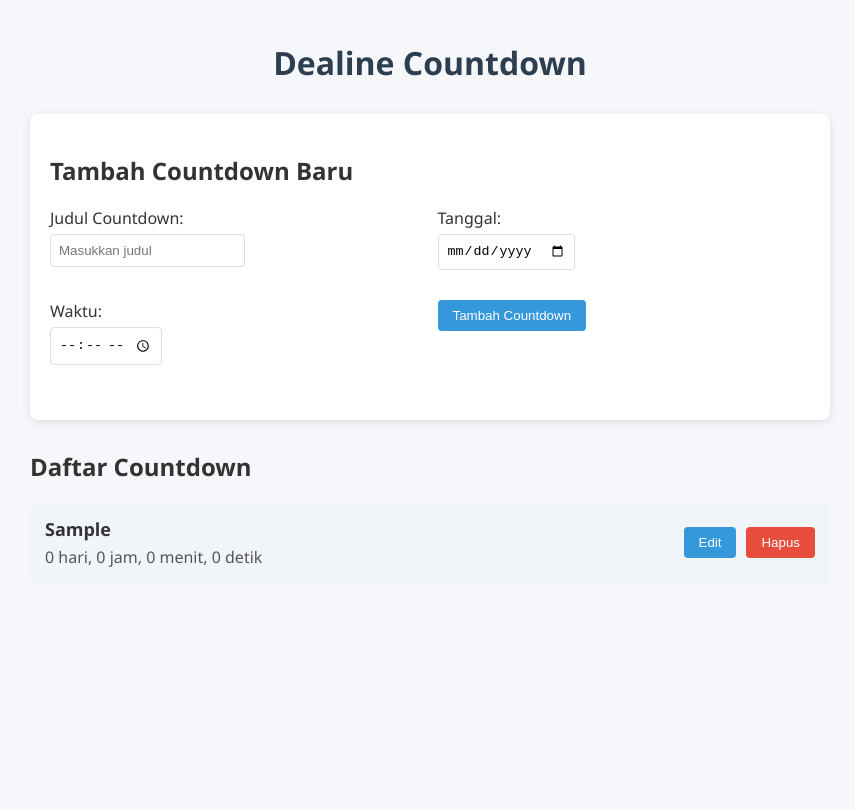
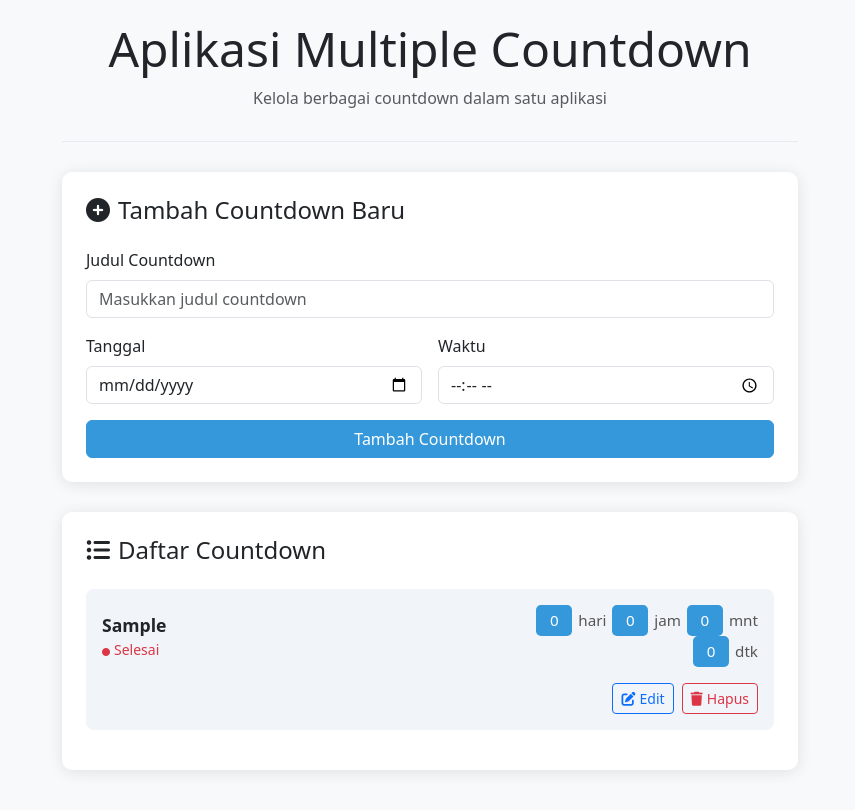
Before and after one commit to bluesky4047/Idul-Fitri-2025, a plain HTML site: page DL.html in a window 1280 px wide. Both pictures are taken after typing "Sample", "2020-01-15", "10:30" into the empty fields and a click on the button "Tambah Countdown". Shown: the whole page, without its empty margins (210-1065 px from the left). Drawn offline with nearby package versions, Linux system fonts and the light colour scheme.

Commit message:
Update DL.html

```diff
--- a/DL.html
+++ b/DL.html
@@ -4,136 +4,144 @@
     <meta charset="UTF-8">
     <meta name="viewport" content="width=device-width, initial-scale=1.0">
     <title>Aplikasi Multiple Countdown</title>
+    <!-- Bootstrap CSS -->
+    <link href="https://cdnjs.cloudflare.com/ajax/libs/bootstrap/5.3.0/css/bootstrap.min.css" rel="stylesheet">
+    <!-- Font Awesome untuk ikon -->
+    <link href="https://cdnjs.cloudflare.com/ajax/libs/font-awesome/6.4.0/css/all.min.css" rel="stylesheet">
     <style>
         body {
-            font-family: 'Segoe UI', Tahoma, Geneva, Verdana, sans-serif;
-            max-width: 800px;
-            margin: 0 auto;
-            padding: 20px;
-            background-color: #f5f7fa;
-            color: #333;
-        }
-        h1 {
-            color: #2c3e50;
-            text-align: center;
-            margin-bottom: 30px;
+            background-color: #f8f9fa;
+            padding-top: 20px;
+            padding-bottom: 40px;
         }
         .countdown-container {
             background-color: white;
-            border-radius: 8px;
-            box-shadow: 0 2px 10px rgba(0, 0, 0, 0.1);
-            padding: 20px;
+            border-radius: 10px;
+            box-shadow: 0 2px 15px rgba(0, 0, 0, 0.1);
             margin-bottom: 30px;
-        }
-        .countdown-form {
-            display: grid;
-            grid-template-columns: 1fr 1fr;
-            gap: 15px;
-            margin-bottom: 20px;
-        }
-        .countdown-list {
-            margin-top: 30px;
         }
         .countdown-item {
             background-color: #f1f5f9;
             border-radius: 8px;
-            padding: 15px;
             margin-bottom: 15px;
-            display: flex;
-            justify-content: space-between;
-            align-items: center;
+            transition: transform 0.2s;
         }
-        .countdown-info {
-            flex-grow: 1;
+        .countdown-item:hover {
+            transform: translateY(-2px);
+            box-shadow: 0 4px 8px rgba(0, 0, 0, 0.1);
         }
         .countdown-title {
             font-weight: bold;
-            font-size: 18px;
-            margin-bottom: 5px;
+            font-size: 1.1rem;
         }
         .countdown-time {
-            font-size: 16px;
+            font-size: 0.95rem;
             color: #555;
         }
-        .countdown-actions {
-            display: flex;
-            gap: 10px;
-        }
-        button {
+        .countdown-digit {
             background-color: #3498db;
             color: white;
-            border: none;
-            border-radius: 4px;
-            padding: 8px 15px;
-            cursor: pointer;
-            transition: background-color 0.2s;
+            border-radius: 5px;
+            padding: 4px 8px;
+            margin: 0 2px;
+            display: inline-block;
+            min-width: 36px;
+            text-align: center;
         }
-        button:hover {
+        .countdown-empty {
+            text-align: center;
+            padding: 40px 0;
+            color: #6c757d;
+        }
+        .btn-primary {
+            background-color: #3498db;
+            border-color: #3498db;
+        }
+        .btn-primary:hover {
             background-color: #2980b9;
+            border-color: #2980b9;
         }
-        button.delete {
+        .btn-danger {
             background-color: #e74c3c;
+            border-color: #e74c3c;
         }
-        button.delete:hover {
+        .btn-danger:hover {
             background-color: #c0392b;
+            border-color: #c0392b;
         }
-        input, select {
-            padding: 8px;
-            border: 1px solid #ddd;
-            border-radius: 4px;
+        .page-header {
+            margin-bottom: 30px;
+            border-bottom: 1px solid #e9ecef;
+            padding-bottom: 15px;
         }
-        label {
-            display: block;
-            margin-bottom: 5px;
-            font-weight: 500;
-        }
-        .form-group {
-            margin-bottom: 15px;
-        }
-        .edit-form {
-            background-color: #fff;
-            border-radius: 8px;
-            padding: 15px;
-            margin-top: 10px;
+        @media (max-width: 576px) {
+            .countdown-time {
+                font-size: 0.85rem;
+            }
+            .countdown-actions {
+                display: flex;
+                margin-top: 10px;
+                justify-content: flex-end;
+            }
+            .countdown-digit {
+                min-width: 30px;
+                padding: 2px 5px;
+                font-size: 0.85rem;
+            }
         }
     </style>
 </head>
 <body>
-    <h1>Dealine Countdown</h1>
+    <div class="container">
+        <div class="row justify-content-center">
+            <div class="col-lg-8 col-md-10 col-sm-12">
+                <div class="page-header text-center">
+                    <h1 class="display-5">Aplikasi Multiple Countdown</h1>
+                    <p class="text-muted">Kelola berbagai countdown dalam satu aplikasi</p>
+                </div>
 
-    <div class="countdown-container">
-        <h2>Tambah Countdown Baru</h2>
-        <form id="countdown-form" class="countdown-form">
-            <div class="form-group">
-                <label for="title">Judul Countdown:</label>
-                <input type="text" id="title" required placeholder="Masukkan judul">
-            </div>
+                <div class="countdown-container p-4">
+                    <h2 class="h4 mb-4"><i class="fas fa-plus-circle me-2"></i>Tambah Countdown Baru</h2>
+                    <form id="countdown-form">
+                        <div class="row g-3">
+                            <div class="col-12">
+                                <label for="title" class="form-label">Judul Countdown</label>
+                                <input type="text" class="form-control" id="title" required placeholder="Masukkan judul countdown">
+                            </div>
 
-            <div class="form-group">
-                <label for="date">Tanggal:</label>
-                <input type="date" id="date" required>
-            </div>
+                            <div class="col-md-6">
+                                <label for="date" class="form-label">Tanggal</label>
+                                <input type="date" class="form-control" id="date" required>
+                            </div>
 
-            <div class="form-group">
-                <label for="time">Waktu:</label>
-                <input type="time" id="time" required>
-            </div>
+                            <div class="col-md-6">
+                                <label for="time" class="form-label">Waktu</label>
+                                <input type="time" class="form-control" id="time" required>
+                            </div>
 
-            <div class="form-group">
-                <button type="submit">Tambah Countdown</button>
-            </div>
-        </form>
-    </div>
+                            <div class="col-12 d-grid">
+                                <button type="submit" class="btn btn-primary" id="submit-btn">Tambah Countdown</button>
+                            </div>
+                        </div>
+                    </form>
+                </div>
 
-    <div class="countdown-list" id="countdown-list">
-        <h2>Daftar Countdown</h2>
-        <div id="countdowns">
-            <!-- Countdown items will be added here -->
-            <div class="empty-state" id="empty-state">
-                Belum ada countdown. Silakan tambahkan countdown baru.
+                <div class="countdown-container p-4">
+                    <h2 class="h4 mb-4"><i class="fas fa-list-ul me-2"></i>Daftar Countdown</h2>
+                    <div id="countdowns">
+                        <!-- Countdown items will be added here -->
+                        <div class="countdown-empty" id="empty-state">
+                            <i class="fas fa-clock fa-3x mb-3 text-muted"></i>
+                            <p>Belum ada countdown. Silakan tambahkan countdown baru.</p>
+                        </div>
+                    </div>
+                </div>
             </div>
         </div>
     </div>
+
+    <!-- Bootstrap JS -->
+    <script src="https://cdnjs.cloudflare.com/ajax/libs/bootstrap/5.3.0/js/bootstrap.bundle.min.js"></script>
 
     <script>
         // Array untuk menyimpan semua countdown
@@ -165,7 +173,9 @@
                         targetDate: targetDate.toISOString()
                     };
                     editingId = null;
-                    document.getElementById('countdown-form').querySelector('button[type="submit"]').textContent = 'Tambah Countdown';
+                    document.getElementById('submit-btn').textContent = 'Tambah Countdown';
+                    document.getElementById('submit-btn').classList.remove('btn-success');
+                    document.getElementById('submit-btn').classList.add('btn-primary');
                 }
             } else {
                 // Tambah countdown baru
@@ -188,28 +198,53 @@
             const emptyState = document.getElementById('empty-state');
 
             if (countdowns.length === 0) {
-                emptyState.style.display = 'block';
-                countdownsContainer.innerHTML = emptyState.outerHTML;
+                countdownsContainer.innerHTML = `
+                    <div class="countdown-empty">
+                        <i class="fas fa-clock fa-3x mb-3 text-muted"></i>
+                        <p>Belum ada countdown. Silakan tambahkan countdown baru.</p>
+                    </div>
+                `;
                 return;
             }
-
-            emptyState.style.display = 'none';
 
             let html = '';
             countdowns.forEach(countdown => {
                 const remaining = getTimeRemaining(countdown.targetDate);
+                const isExpired = remaining.total <= 0;
+                const statusClass = isExpired ? 'text-danger' : 'text-success';
+                const statusText = isExpired ? 'Selesai' : 'Berjalan';
 
                 html += `
-                    <div class="countdown-item" data-id="${countdown.id}">
-                        <div class="countdown-info">
-                            <div class="countdown-title">${countdown.title}</div>
-                            <div class="countdown-time" id="time-${countdown.id}">
-                                ${remaining.days} hari, ${remaining.hours} jam, ${remaining.minutes} menit, ${remaining.seconds} detik
+                    <div class="countdown-item p-3 mb-3" data-id="${countdown.id}">
+                        <div class="row align-items-center">
+                            <div class="col-md-7 col-sm-12 mb-2 mb-md-0">
+                                <div class="d-flex align-items-center">
+                                    <div>
+                                        <div class="countdown-title">${countdown.title}</div>
+                                        <div class="small ${statusClass}">
+                                            <i class="fas fa-circle me-1" style="font-size: 8px;"></i>${statusText}
+                                        </div>
+                                    </div>
+                                </div>
                             </div>
-                        </div>
-                        <div class="countdown-actions">
-                            <button class="edit" onclick="editCountdown(${countdown.id})">Edit</button>
-                            <button class="delete" onclick="deleteCountdown(${countdown.id})">Hapus</button>
+                            <div class="col-md-5 col-sm-12">
+                                <div class="countdown-time text-md-end" id="time-${countdown.id}">
+                                    <span class="countdown-digit">${remaining.days}</span> hari
+                                    <span class="countdown-digit">${remaining.hours}</span> jam
+                                    <span class="countdown-digit">${remaining.minutes}</span> mnt
+                                    <span class="countdown-digit">${remaining.seconds}</span> dtk
+                                </div>
+                            </div>
+                            <div class="col-12 mt-3">
+                                <div class="countdown-actions d-flex justify-content-end gap-2">
+                                    <button class="btn btn-sm btn-outline-primary" onclick="editCountdown(${countdown.id})">
+                                        <i class="fas fa-edit me-1"></i>Edit
+                                    </button>
+                                    <button class="btn btn-sm btn-outline-danger" onclick="deleteCountdown(${countdown.id})">
+                                        <i class="fas fa-trash me-1"></i>Hapus
+                                    </button>
+                                </div>
+                            </div>
                         </div>
                     </div>
                 `;
@@ -235,13 +270,23 @@
             };
         }
 
+        // Fungsi untuk memformat tampilan waktu
+        function formatTimeDisplay(timeElement, remaining) {
+            timeElement.innerHTML = `
+                <span class="countdown-digit">${remaining.days}</span> hari
+                <span class="countdown-digit">${remaining.hours}</span> jam
+                <span class="countdown-digit">${remaining.minutes}</span> mnt
+                <span class="countdown-digit">${remaining.seconds}</span> dtk
+            `;
+        }
+
         // Fungsi untuk memperbarui semua countdown setiap detik
         function updateCountdowns() {
             countdowns.forEach(countdown => {
                 const timeElement = document.getElementById(`time-${countdown.id}`);
                 if (timeElement) {
                     const remaining = getTimeRemaining(countdown.targetDate);
-                    timeElement.textContent = `${remaining.days} hari, ${remaining.hours} jam, ${remaining.minutes} menit, ${remaining.seconds} detik`;
+                    formatTimeDisplay(timeElement, remaining);
                 }
             });
         }
@@ -257,15 +302,21 @@
                 document.getElementById('time').value = targetDate.toTimeString().slice(0, 5);
 
                 editingId = id;
-                document.getElementById('countdown-form').querySelector('button[type="submit"]').textContent = 'Perbarui Countdown';
+                document.getElementById('submit-btn').textContent = 'Perbarui Countdown';
+                document.getElementById('submit-btn').classList.remove('btn-primary');
+                document.getElementById('submit-btn').classList.add('btn-success');
 
                 // Scroll ke form
-                document.getElementById('countdown-form').scrollIntoView({behavior: 'smooth'});
+                window.scrollTo({
+                    top: 0,
+                    behavior: 'smooth'
+                });
             }
         }
 
         // Fungsi untuk menghapus countdown
         function deleteCountdown(id) {
+            // Gunakan konfirmasi Bootstrap jika tersedia, jika tidak gunakan confirm() biasa
             if (confirm('Apakah Anda yakin ingin menghapus countdown ini?')) {
                 countdowns = countdowns.filter(cd => cd.id !== id);
                 saveCountdowns();
@@ -273,7 +324,9 @@
 
                 if (editingId === id) {
                     document.getElementById('countdown-form').reset();
-                    document.getElementById('countdown-form').querySelector('button[type="submit"]').textContent = 'Tambah Countdown';
+                    document.getElementById('submit-btn').textContent = 'Tambah Countdown';
+                    document.getElementById('submit-btn').classList.remove('btn-success');
+                    document.getElementById('submit-btn').classList.add('btn-primary');
                     editingId = null;
                 }
             }
```
